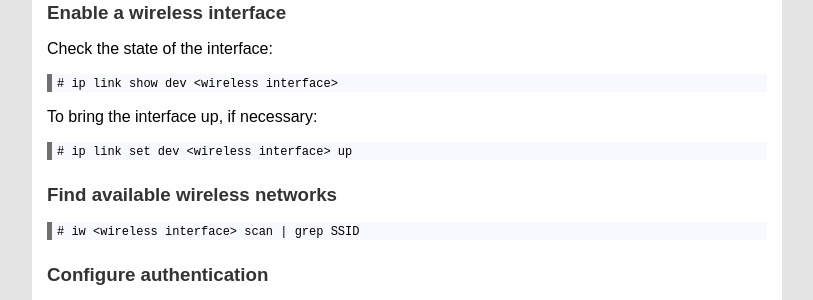
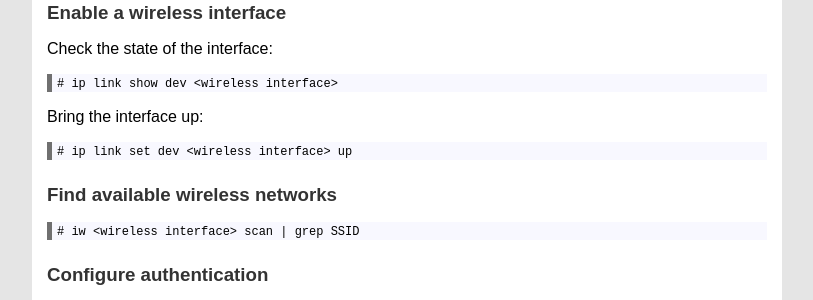
Before and after one commit to execas/execas.github.io, a Jekyll site: the page built from _posts/2018-08-11-wifi-configuration-with-the-linux-command-line.md, in a window 1280 px wide. Shown: the part 422-722 px from the top of the page, without its empty margins (233-1046 px from the left). Built offline with Jekyll 4.4.1, drawn with Linux system fonts in a browser that asks for light colours.

Commit message:
Update 2018-08-11-wifi-configuration-with-the-linux-command-line.md

````diff
--- a/_posts/2018-08-11-wifi-configuration-with-the-linux-command-line.md
+++ b/_posts/2018-08-11-wifi-configuration-with-the-linux-command-line.md
@@ -21,7 +21,7 @@ Check the state of the interface:
 # ip link show dev <wireless interface>
 ```
 
-To bring the interface up, if necessary:
+Bring the interface up:
 
 ``` bash
 # ip link set dev <wireless interface> up
````
